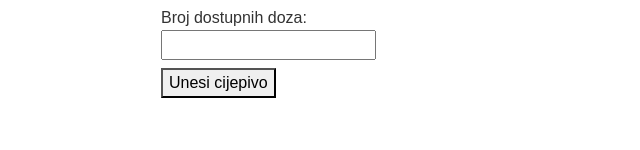
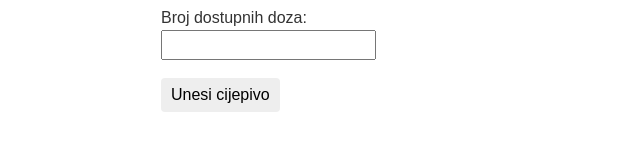
Before and after one commit to msrecec/angular-aplikacija-msrecec, an Angular app: page /vaccines in a window 1280 px wide. Shown: the part 488-638 px from the top of the page, without its empty margins (11-651 px from the left). Built offline with nearby package versions, Linux system fonts and the light colour scheme; no server answers.

Commit message:
just a little bit of css

```diff
--- a/src/app/vaccines/vaccines.component.css
+++ b/src/app/vaccines/vaccines.component.css
@@ -71,3 +71,24 @@ a {
   align-items: center;
   text-decoration: none;
 }
+
+
+button {
+  padding: 5px 10px;
+  text-decoration:  none !important;
+  margin-top: 10px;
+  display: inline-block;
+  background-color: #eee;
+  border-radius: 4px;
+  border: none;
+}
+
+button:hover {
+  color: #039be5;
+  background-color: #cfd8dc;
+}
+
+button:active{
+  color: white;
+  background-color: #b0b2b4;
+}
--- a/src/styles.css
+++ b/src/styles.css
@@ -45,6 +45,7 @@ nav a:hover {
   color: #039be5;
   background-color: #cfd8dc;
 }
-nav a.active {
-  color: #039be5;
+nav a:active {
+  color: white !important;
+  background-color: #b0b2b4 !important;
 }
```
